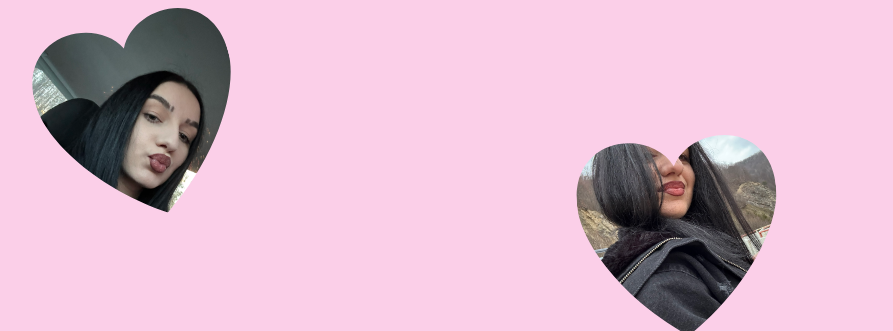
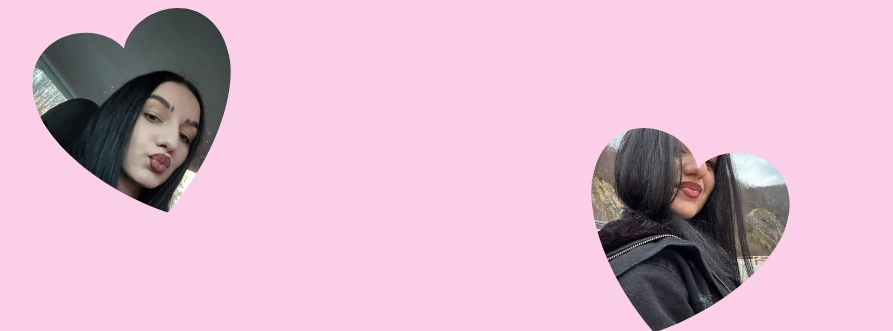
Before and after one commit to MustacheDab/PatrascuDaniel, a website: page index.html in a window 1280 px wide. Shown: the top 331 px of the page, without its empty margins (22-915 px from the left). Drawn offline with nearby package versions, Linux system fonts and the light colour scheme.

Commit message:
Update index.html

```diff
--- a/index.html
+++ b/index.html
@@ -52,7 +52,7 @@ IMG_0745.JPEG" alt="Her Photo 3" style="object-position: 70% 30%;">
   </div>
   <div class="heart-frame tilted-right" style="top: 17%; left: 47%;">
     <img src="
-IMG_0746.JPEG" alt="Her Photo 4" style="object-position: center 60%; transform: rotate(-20deg);">
+IMG_0746.JPEG" alt="Her Photo 4" style="object-position: center 60%;">
   </div>
 
   <!-- Buttons -->
```
